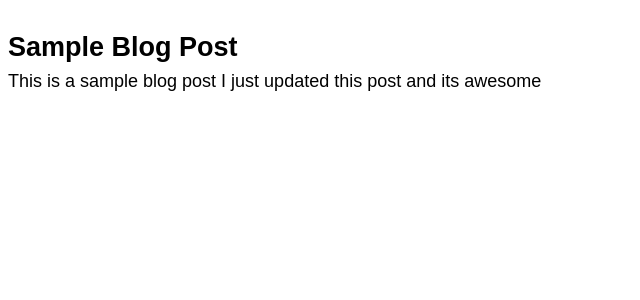
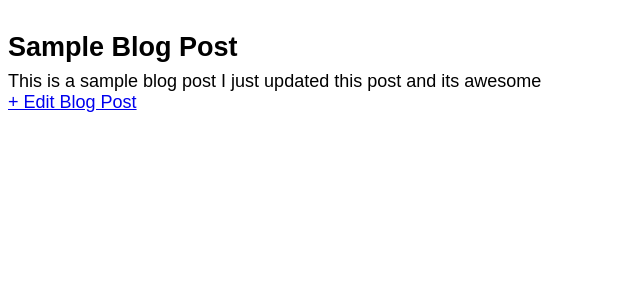
Before and after one commit to ssanusi/blog-app, a Django app: page /post/1/ in a window 1280 px wide. Shown: the part 99-399 px from the top of the page, without its empty margins (0-640 px from the left). Run offline with Django 3.2, Linux system fonts and the light colour scheme; data comes from the database, SQL or seed files in the repository; both versions use the stored data as it was after the commit.

Commit message:
added update fuctionality

```diff
--- a/blog/urls.py
+++ b/blog/urls.py
@@ -1,7 +1,13 @@
 from django.urls import path
-from .views import BlogListView,BlogDetailView,BlogCreateView
+from .views import (
+    BlogListView,
+    BlogDetailView,
+    BlogCreateView,
+    BlogUpdateView
+    )
 
 urlpatterns = [
+    path('post/<int:pk>/edit/', BlogUpdateView.as_view(), name = 'post_edit'),
     path('post/new/', BlogCreateView.as_view(), name = 'post_new'),
     path('post/<int:pk>/', BlogDetailView.as_view(), name='post_detail'),
     path('', BlogListView.as_view(), name='home'),
--- a/blog/views.py
+++ b/blog/views.py
@@ -1,6 +1,6 @@
 from django.shortcuts import render
 from django.views.generic import ListView,DetailView
-from django.views.generic.edit import CreateView
+from django.views.generic.edit import CreateView,UpdateView
 from .models import Post
 
 # Create your views here.
@@ -16,3 +16,8 @@ class BlogCreateView(CreateView):
     model = Post
     template_name = 'post_new.html'
     fields = [ 'title', 'author' , 'body']
+
+class BlogUpdateView(UpdateView):
+    model = Post
+    template_name = 'post_edit.html'
+    fields = ['title', 'body' ]
--- a/templates/post_detail.html
+++ b/templates/post_detail.html
@@ -3,5 +3,6 @@
      <div class="post-entry">
          <h2>{{post.title}}</h2>
          <p>{{post.body}}</p>
+         <a href="{% url 'post_edit' post.pk %}">+ Edit Blog Post </a>
      </div>
     {% endblock content %}
```
Also changed, not shown: templates/post_edit.html (added, +9 -0 lines), db.sqlite3.
